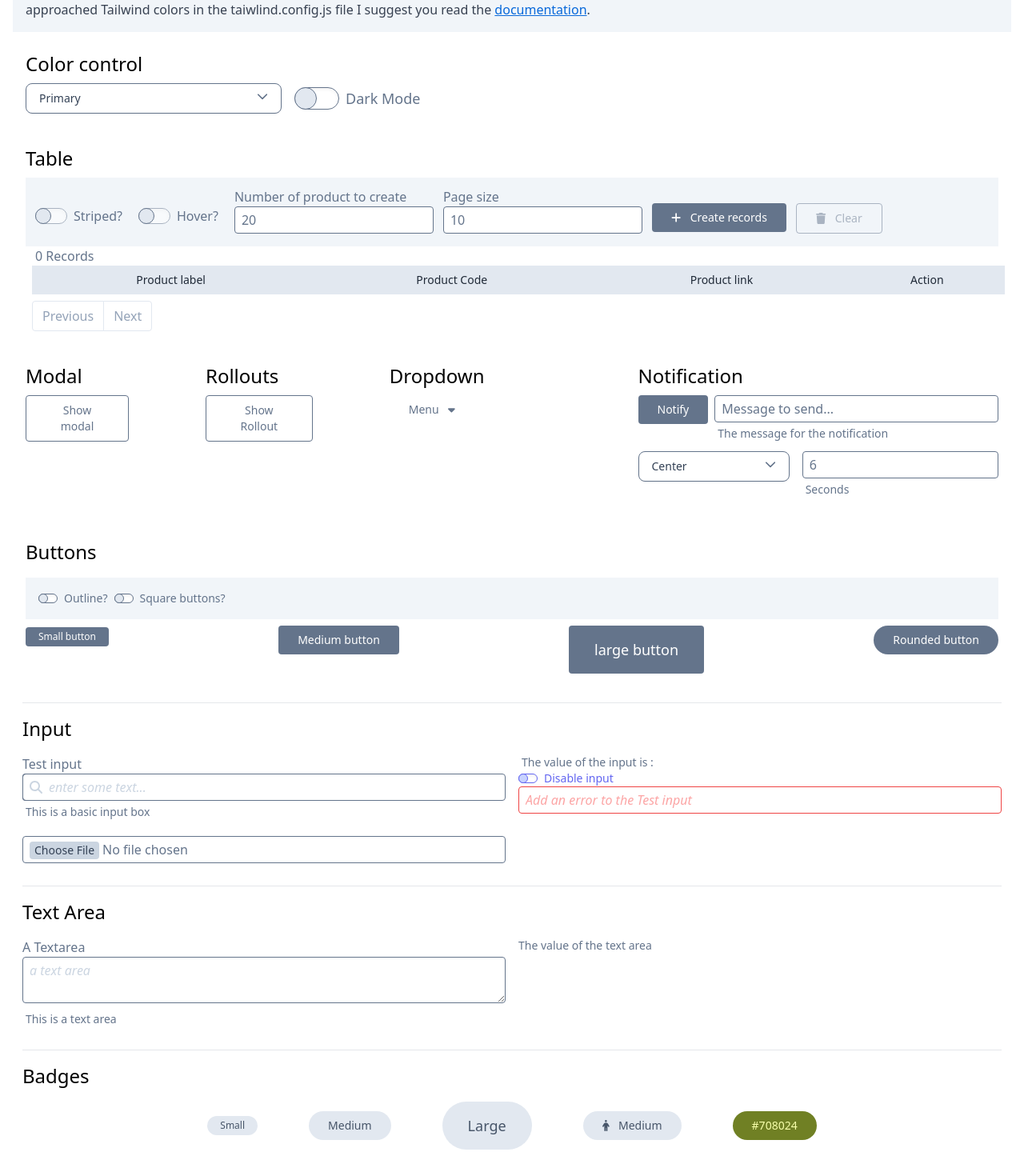
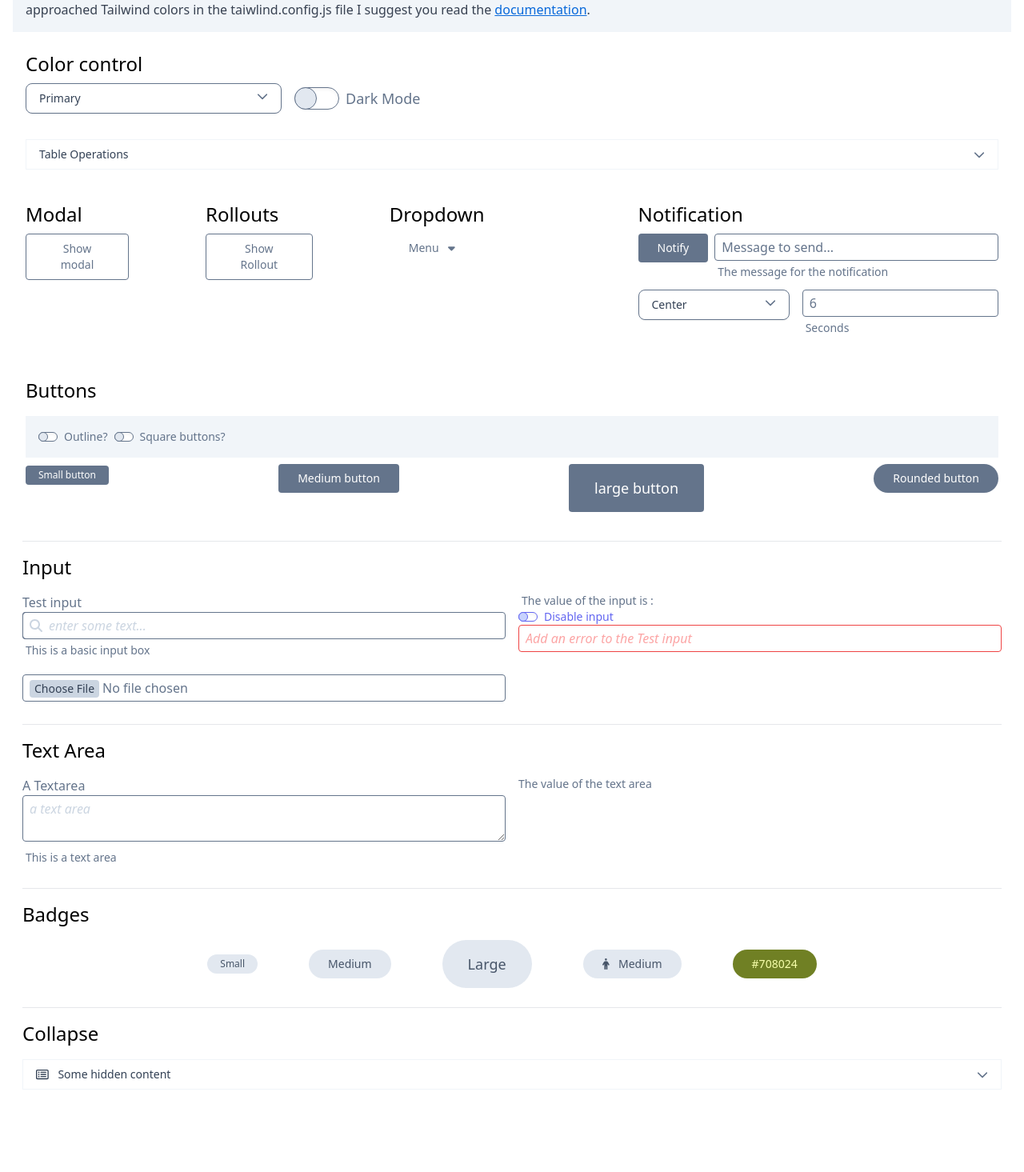
Before and after one commit to richardhulbert/vue3-tailwind-components, a Vue app: page / in a window 1280 px wide. Shown: the part 124-1589 px from the top of the page at 80% size. After the commit the page ends 1514 px from the top, so only its background shows below. Built offline with nearby package versions, Linux system fonts and the light colour scheme.

Commit message:
Collapse component added

```diff
--- a/package.json
+++ b/package.json
@@ -1,6 +1,6 @@
 {
   "name": "vue3-tailwind-components",
-  "version": "0.2.1",
+  "version": "0.2.2",
   "description": "A library of Vue 3 components that use Tailwind",
   "keywords": [
     "vue3",
--- a/src/App.vue
+++ b/src/App.vue
@@ -15,7 +15,8 @@ import {
   TwRollout,
   TwDropdown,
   TwNotification,
-  TwTextarea
+  TwTextarea,
+  TwCollapse
 } from "./components/";
 
 
@@ -185,7 +186,7 @@ function handleChangeTheme() {
 
     </section>
     <section class=" p-4">
-      <h1 class="my-2 text-2xl">Table</h1>
+      <tw-collapse label="Table Operations" :color="accentColor">
       <div class=" flex flex-row gap-3  p-3 bg-slate-100 dark:bg-slate-700">
         <div class="flex-col ">
           <tw-switch class="mt-6" :disabled="records.length===0" :color="accentColor" v-model="striped">
@@ -237,6 +238,7 @@ function handleChangeTheme() {
                       :num-of-pages="numOfPages"
                       class="mt-2"></tw-paginator>
       </div>
+      </tw-collapse>
     </section>
     <section class="flex flex-row gap-24 p-4">
       <div class="flex-col">
@@ -389,6 +391,20 @@ function handleChangeTheme() {
         <tw-badge swatch="#708024">#708024</tw-badge>
       </div>
     </section>
+    <section class="p-3 ">
+      <hr>
+      <h1 class="my-4 text-2xl">Collapse </h1>
+     <tw-collapse label="Click me" :color="accentColor">
+       <template #label>
+         <tw-icon class="mr-2" icon="rectangle-list" set="regular"></tw-icon>
+         Some hidden content
+       </template>
+       <h2 class="text-xl bg-primary-800">Some content</h2>
+       <p class="dark: bg-primary-800">
+         Lorem ipsum dolor sit amet, consectetur adipisicing elit. Ad adipisci amet aperiam atque, cupiditate dolor doloribus ea eligendi exercitationem expedita fugit, illum impedit iste maiores odio, optio pariatur repellendus voluptas?
+       </p>
+     </tw-collapse>
+    </section>
 
 
   </div>
--- /dev/null
+++ b/src/components/collapse/TwCollapse.vue
@@ -0,0 +1,73 @@
+<template>
+  <div class="relative ">
+
+    <div @click="toggleSelect" type="button"
+         :class="buttonClass"
+         class=" w-full flex gap-2 cursor-pointer border  px-4 py-2 text-center text-sm font-medium  transition-all  disabled:cursor-not-allowed ">
+      <div class="text-left flex-grow">
+        <slot name="label">
+          <span class="text-left">{{ label }}</span>
+        </slot>
+
+      </div>
+      <div class="flex-shrink">
+        <tw-icon :class="chevronClass" class="transition-transform" icon="chevron-down"></tw-icon>
+      </div>
+    </div>
+
+  </div>
+  <!-- Panel -->
+  <div v-if="open"
+       class="z-50 bg-white mt-1 animate-in slide-in-from-top-16 fade-in-20 text-left text-sm ">
+    <slot>
+
+    </slot>
+  </div>
+
+</template>
+
+<script>
+import {TwIcon, TwOption} from "@/components";
+import {_} from 'lodash';
+
+export default {
+
+  components: {
+    TwIcon, TwOption
+  },
+  props: {
+    color: {
+      type: String,
+      default: "primary"
+    },
+    label: {
+      type: String,
+      default: "Select"
+    },
+
+  },
+  data() {
+    return {
+      open: false
+    }
+  },
+  methods: {
+    toggleSelect() {
+      this.open = !this.open
+    },
+
+
+  },
+  computed: {
+    chevronClass() {
+      return this.open ? "rotate-180 text-" + this.color + '-500 dark:text-' + this.color + '-100' : "text-" + this.color + '-500 dark:text-' + this.color + '-100'
+    },
+    buttonClass() {
+      let op = this.disabled ? ' opacity-50 ' : ''
+      return 'border-' + this.color + '-100 hover:bg-' + this.color + '-100 text-' + this.color + '-700 dark:bg-' + this.color + '-500 dark:text-' + this.color + '-100' + op
+    }
+
+  },
+
+}
+</script>
--- a/src/components/index.js
+++ b/src/components/index.js
@@ -12,6 +12,7 @@ export {default as TwRollout} from './rollout/TwRollout.vue'
 export {default as TwDropdown} from './dropdown/TwDropdown.vue'
 export {default as TwNotification} from './notification/TwNotification.vue'
 export {default as TwTextarea} from './textarea/TwTextarea.vue'
+export {default as TwCollapse} from './collapse/TwCollapse.vue'
 
 
 
--- a/src/components/table/TwTable.vue
+++ b/src/components/table/TwTable.vue
@@ -76,11 +76,11 @@ export default {
   },
   methods: {
     rowClass(ndx) {
-      let h = this.hover ?' hover:bg-'+this.hoverColor+'-300 dark:hover:bg-'+this.hoverColor+'-700':''
-      if(this.selectedIndex === ndx) h = ' bg-'+this.selectColor+'-300 dark:bg-'+this.selectColor+'-500'
-      if(this.striped && this.selectedIndex !== ndx) return ndx % 2 !== 0 ? 'bg-'+this.stripeColor+'-100 dark:bg-'+this.stripeColor+'-900 dark:text-gray-200'+h: ' dark:text-gray-200 '+h;
+      let h = this.hover ?' hover:bg-'+this.hoverColor+'-300 dark:hover:bg-'+this.hoverColor+'-700 dark:hover:text-white':''
+      if(this.selectedIndex === ndx) h = ' bg-'+this.selectColor+'-300 dark:bg-'+this.selectColor+'-400'
+      if(this.striped && this.selectedIndex !== ndx) return ndx % 2 !== 0 ? 'bg-'+this.stripeColor+'-100 dark:bg-'+this.stripeColor+'-800 dark:text-gray-200'+h: ' dark:text-gray-700 '+h;
 
-      return h+' dark:text-gray-200'
+      return h+' dark:text-gray-700'
     }
   },
 }
```
Also changed, not shown: src/components/collapse/README.md (added).
